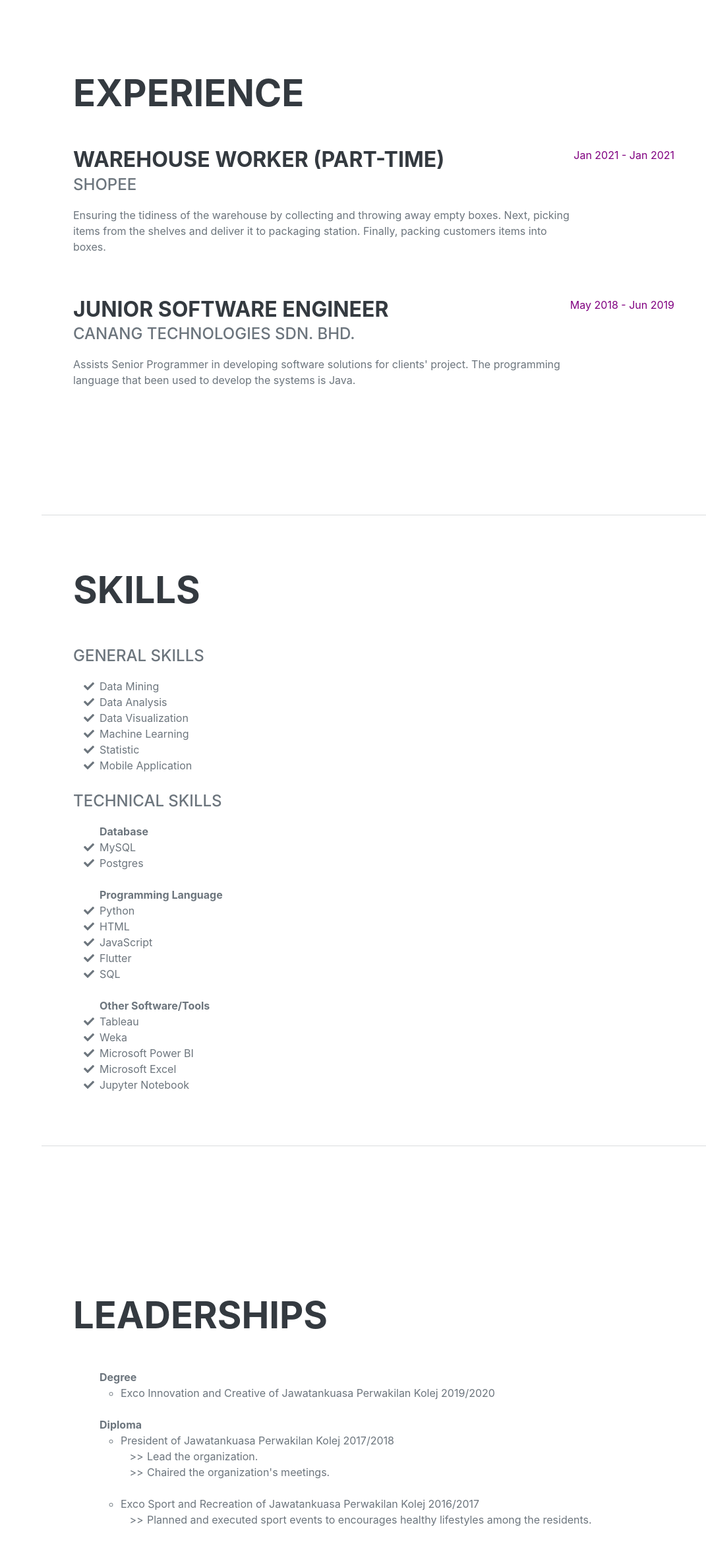
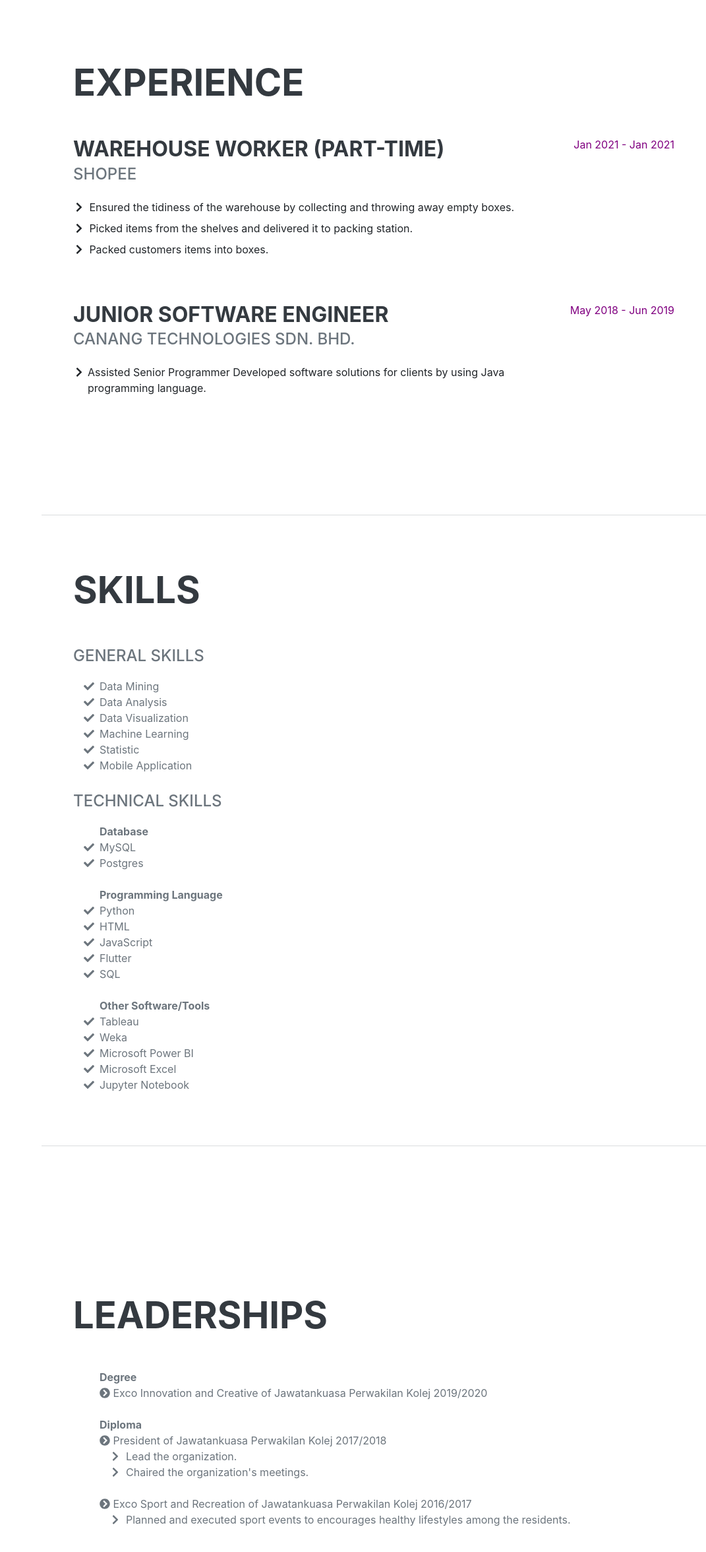
Before and after one commit to mfmohamadfaez/mfmohamadfaez.io, a plain HTML site: page index.html in a window 1280 px wide. Shown: the part 1622-3974 px from the top of the page at 66% size, without its empty margins (209-1280 px from the left). Drawn offline with nearby package versions, Linux system fonts and the light colour scheme; a web font is replaced by a local one.

Commit message:
update exp and leadership sect

```diff
--- a/index.html
+++ b/index.html
@@ -104,9 +104,20 @@
                     <div class="flex-grow-1">
                         <h3 class="mb-0">Warehouse Worker (Part-Time)</h3>
                         <div class="subheading mb-3">Shopee</div>
-                        <p>Ensuring the tidiness of the warehouse by collecting and throwing away empty boxes.
-                            Next, picking items from the shelves and deliver it to packaging station. Finally, packing
-                            customers items into boxes.</p>
+                        <table class="table table-borderless table-sm">
+                            <tr>
+                                <td><i class="fas fa-chevron-right"></i></td>
+                                <td>Ensured the tidiness of the warehouse by collecting and throwing away empty boxes.</td>
+                            </tr>
+                            <tr>
+                                <td><i class="fas fa-chevron-right"></i></td>
+                                <td>Picked items from the shelves and delivered it to packing station.</td>
+                            </tr>
+                            <tr>
+                                <td><i class="fas fa-chevron-right"></i></td>
+                                <td>Packed customers items into boxes.</td>
+                            </tr>
+                        </table>
                     </div>
                     <div class="flex-shrink-0"><span class="text-primary">Jan 2021 - Jan 2021</span></div>
                 </div>
@@ -114,9 +125,12 @@
                     <div class="flex-grow-1">
                         <h3 class="mb-0">Junior Software Engineer</h3>
                         <div class="subheading mb-3">Canang Technologies Sdn. Bhd.</div>
-                        <p>Assists Senior Programmer in developing software solutions for clients' project.
-                            The programming language that been used to develop the systems is Java.
-                        </p>
+                        <table class="table table-borderless table-sm">
+                            <tr>
+                                <td><i class="fas fa-chevron-right"></i></td>
+                                <td>Assisted Senior Programmer Developed software solutions for clients by using Java programming language.</td>
+                            </tr>
+                        </table>
                     </div>
                     <div class="flex-shrink-0"><span class="text-primary">May 2018 - Jun 2019</span></div>
                 </div>
@@ -266,29 +280,26 @@
                 <h2 class="mb-5">Leaderships</h2>
                 <ul class="fa-ul mb-0">
                     <li><strong>Degree</strong></li>
-                    <ul>
-                        <li>
+
+                        <li><span><i class="fas fa-chevron-circle-right"></i></span>
                             Exco Innovation and Creative of Jawatankuasa Perwakilan Kolej 2019/2020
                         </li>
-                    </ul>
                     <br>
                     <li><strong>Diploma</strong></li>
-                    <ul>
-                        <li>
+                        <li><span><i class="fas fa-chevron-circle-right"></i></span>
                             President of Jawatankuasa Perwakilan Kolej 2017/2018
                         </li>
                         <ul class="fa-ul mb-0">
-                            <li><span class="fa-li">>></span> Lead the organization.</li>
-                            <li><span class="fa-li">>></span> Chaired the organization's meetings.</li>
+                            <li><span class="fa-li"><i class="fas fa-chevron-right"></i></span> Lead the organization.</li>
+                            <li><span class="fa-li"><i class="fas fa-chevron-right"></i></span> Chaired the organization's meetings.</li>
                         </ul>
                         <br>
-                        <li>
+                        <li><span><i class="fas fa-chevron-circle-right"></i></span>
                             Exco Sport and Recreation of Jawatankuasa Perwakilan Kolej 2016/2017
                         </li>
                         <ul class="fa-ul mb-0">
-                            <li><span class="fa-li">>></span> Planned and executed sport events to encourages healthy lifestyles among the residents.</li>
+                            <li><span class="fa-li"><i class="fas fa-chevron-right"></i></span> Planned and executed sport events to encourages healthy lifestyles among the residents.</li>
                         </ul>
-                    </ul>
 
                 </ul>
             </div>
```
